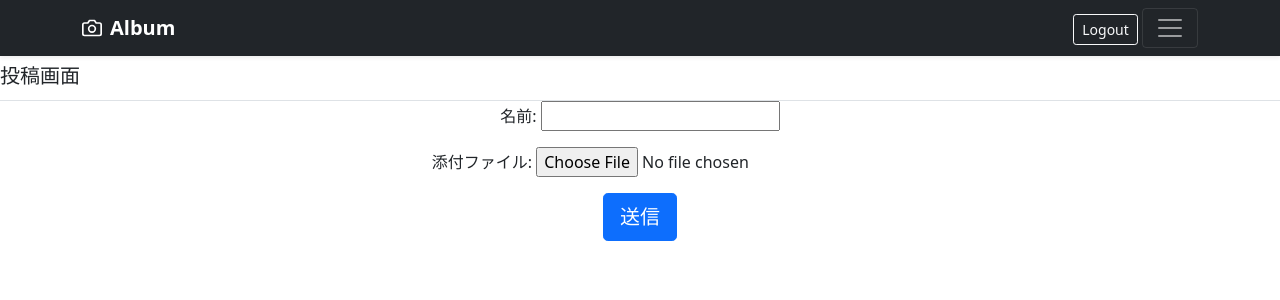
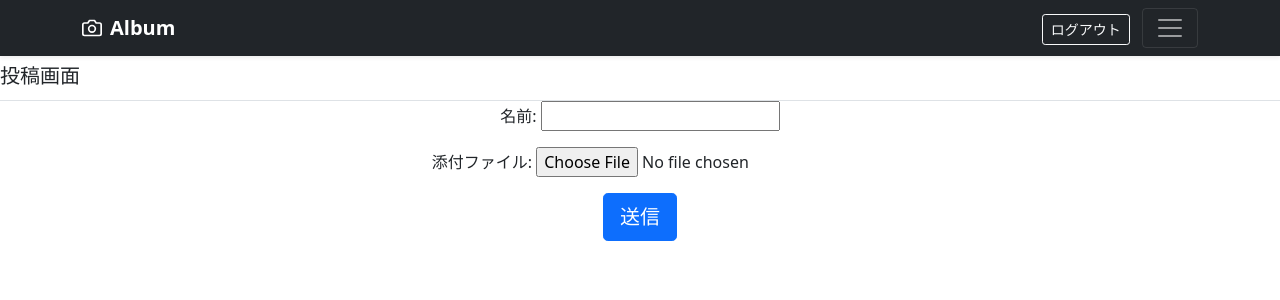
Before and after one commit to DECQuando/Synq, a Django app: page /synqapp/post in a window 1280 px wide. Shown: the top 300 px of the page. Run offline with Django 4.2, Linux system fonts and the light colour scheme; the visitor is signed in with stand-in values (Sample User, id 1); some libraries are stand-ins or nearby versions.

Commit message:
[update] ヘッダーのログイン・新規登録の表示とレイアウトを調整

```diff
--- a/templates/base.html
+++ b/templates/base.html
@@ -50,12 +50,12 @@
             </a>
             <div>
                 {% if user.is_authenticated %}
-                    <a class="btn btn-outline-light btn-sm" href="{% url 'auth:logout' %}" role="button">Logout</a>
+                    <a class="btn btn-outline-light btn-sm mx-2" href="{% url 'auth:logout' %}" role="button">ログアウト</a>
                 {% else %}
                     {% url 'accounts:signup' as account_singup %}
                     {% if not account_singup in request.path %}
-                        <a class="btn btn-outline-light btn-sm" href="{% url 'accounts:signup' %}"
-                           role="button">登録</a>
+                        <a class="btn btn-outline-light btn-sm mx-2" href="{% url 'accounts:signup' %}"
+                           role="button">新規登録</a>
                     {% endif %}
                 {% endif %}
                 <button class="navbar-toggler" type="button" data-bs-toggle="collapse" data-bs-target="#navbarHeader"
```
